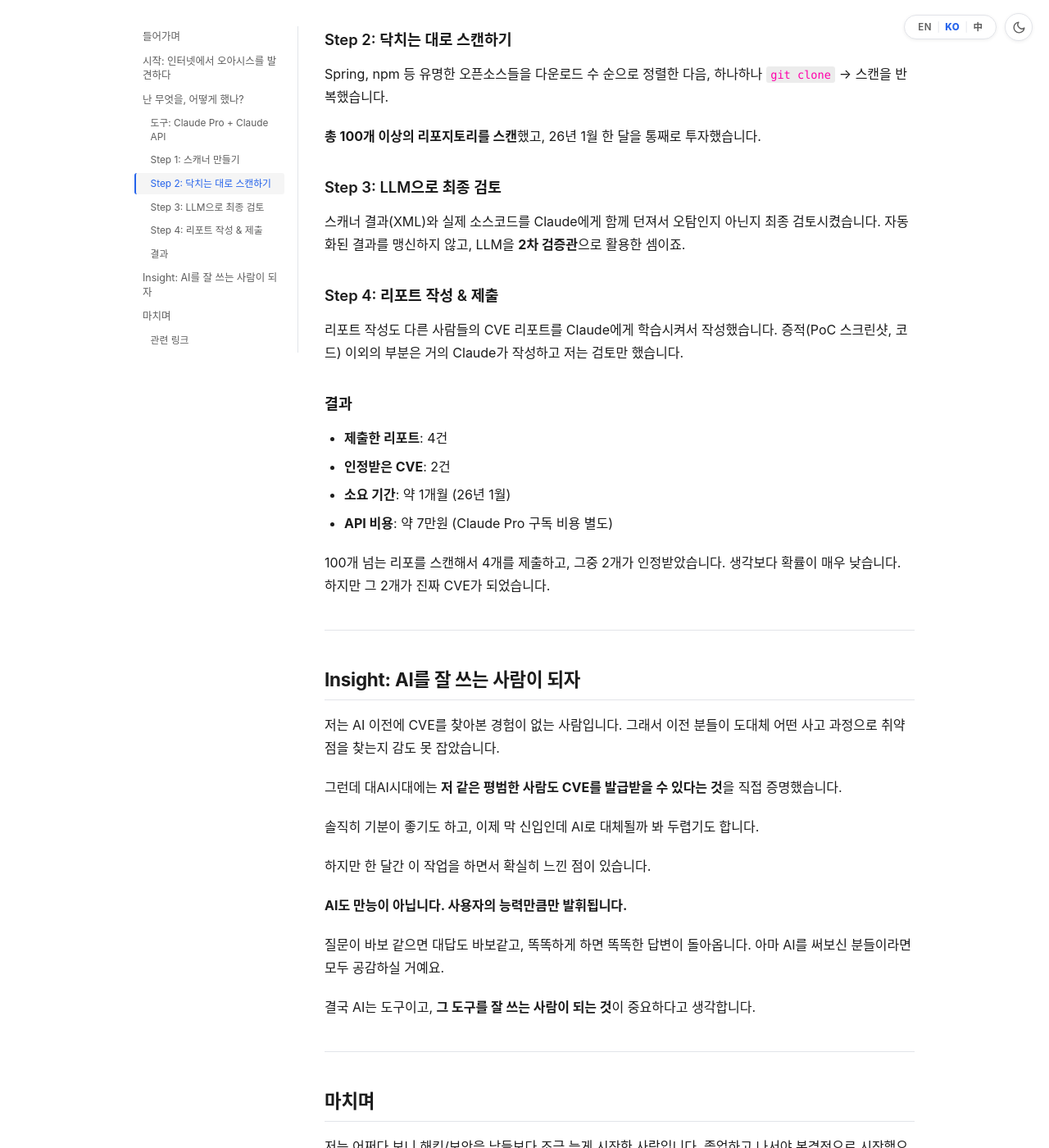
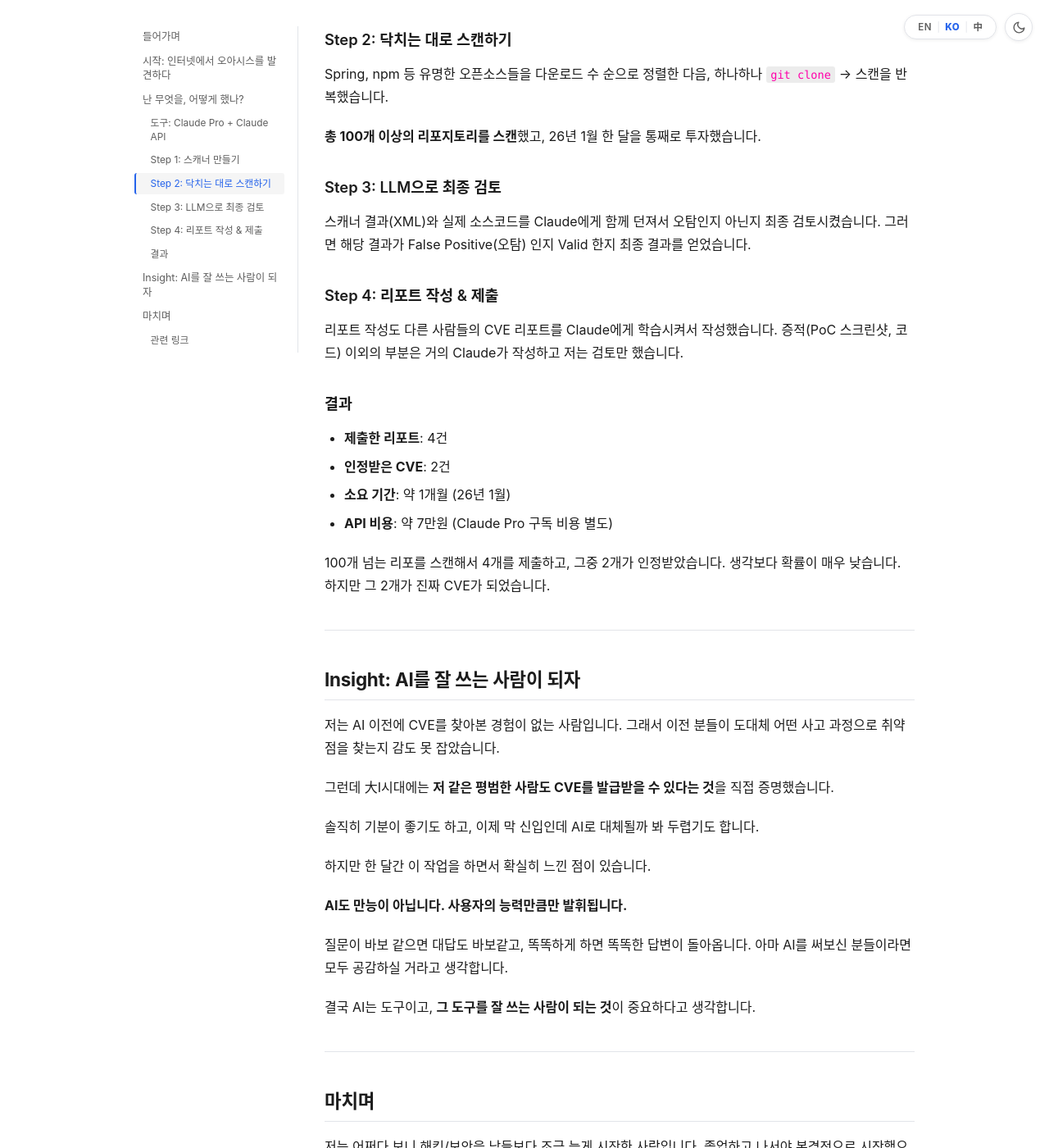
Before and after one commit to John-Jung/John-Jung.github.io, a Jekyll site: the page built from _posts/2026-04-23-how-i-got-cves-with-ai-ko.md, in a window 1280 px wide and 1400 px high, scrolled down 1729 px. Shown: the whole window at 82% size. Built offline with Jekyll 4.4.1, drawn with Linux system fonts in a browser that asks for light colours; some of the changed text lies outside the part shown.

Commit message:
update how I got cves with AIs

```diff
--- a/_posts/2026-04-23-how-i-got-cves-with-ai-ko.md
+++ b/_posts/2026-04-23-how-i-got-cves-with-ai-ko.md
@@ -1,6 +1,6 @@
 ---
 layout: post
-title: "평범한 사람인 내가 1류 해커를 따라해서 CVE를 발급 받은 경험(부제:야! 너두 할 수 있어)"
+title: "평범한 사람인 내가 1류 해커를 따라해서 CVE를 발급 받은 경험(부제:야, 너두 할 수 있어)"
 description: "AI를 활용해서 TanStack Query와 Apache Airflow에서 취약점을 발견하고 CVE를 발급받은 이야기."
 date: 2026-04-23
 lang: ko
@@ -58,7 +58,7 @@
 
 ### Step 3: LLM으로 최종 검토
 
-스캐너 결과(XML)와 실제 소스코드를 Claude에게 함께 던져서 오탐인지 아닌지 최종 검토시켰습니다. 자동화된 결과를 맹신하지 않고, LLM을 **2차 검증관**으로 활용한 셈이죠.
+스캐너 결과(XML)와 실제 소스코드를 Claude에게 함께 던져서 오탐인지 아닌지 최종 검토시켰습니다. 그러면 해당 결과가 False Positive(오탐) 인지 Valid 한지 최종 결과를 얻었습니다.
 
 ### Step 4: 리포트 작성 & 제출
 
@@ -79,7 +79,7 @@
 
 저는 AI 이전에 CVE를 찾아본 경험이 없는 사람입니다. 그래서 이전 분들이 도대체 어떤 사고 과정으로 취약점을 찾는지 감도 못 잡았습니다.
 
-그런데 대AI시대에는 **저 같은 평범한 사람도 CVE를 발급받을 수 있다는 것**을 직접 증명했습니다.
+그런데 大I시대에는 **저 같은 평범한 사람도 CVE를 발급받을 수 있다는 것**을 직접 증명했습니다.
 
 솔직히 기분이 좋기도 하고, 이제 막 신입인데 AI로 대체될까 봐 두렵기도 합니다.
 
@@ -87,7 +87,7 @@
 
 **AI도 만능이 아닙니다. 사용자의 능력만큼만 발휘됩니다.**
 
-질문이 바보 같으면 대답도 바보같고, 똑똑하게 하면 똑똑한 답변이 돌아옵니다. 아마 AI를 써보신 분들이라면 모두 공감하실 거예요.
+질문이 바보 같으면 대답도 바보같고, 똑똑하게 하면 똑똑한 답변이 돌아옵니다. 아마 AI를 써보신 분들이라면 모두 공감하실 거라고 생각합니다.
 
 결국 AI는 도구이고, **그 도구를 잘 쓰는 사람이 되는 것**이 중요하다고 생각합니다.
 
@@ -99,7 +99,7 @@
 
 작년 이맘때(25년 4월)만 해도 KISA에 운으로 Stored XSS 하나 제보한 것 외에는 별다른 성과가 없었습니다. 그 후로 제야의 고수들을 직접 찾아뵙고 스터디하며, 버그바운티에도 조금씩 성과를 이루었습니다.
 
-올해 연초(26년 1월) 목표는 **"기필코 CVE를 발급받겠다!"** 였고, 어찌저찌 우당탕탕 하다보니 얻어 걸리는거 같습니다.
+올해 연초(26년 1월) 목표는 **기필코 CVE를 발급받겠다!** 였고, 어찌저찌 우당탕탕 하다보니 얻어 걸리는거 같습니다.
 
 **이 글이 저 같이 평범한 사람들에게 조금이나마 도움이 되었으면 합니다.**
 
```
Also changed, not shown: _posts/2026-04-23-how-i-got-cves-with-ai-zh.md (+2 -2 lines), _posts/2026-04-23-how-i-got-cves-with-ai.md (+1 -1 lines).
